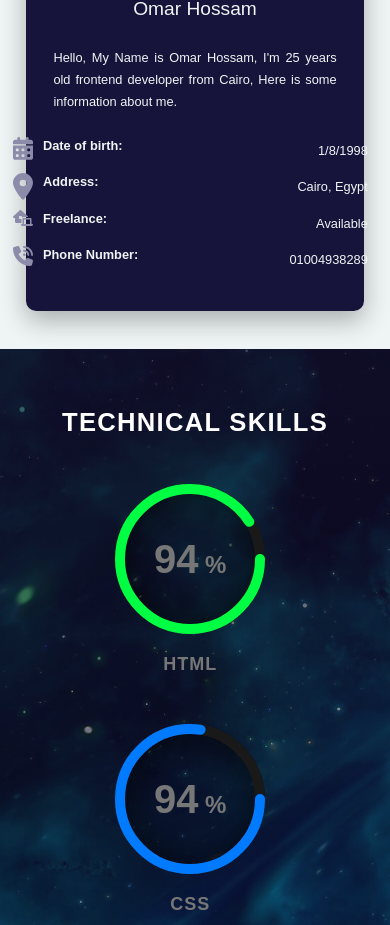
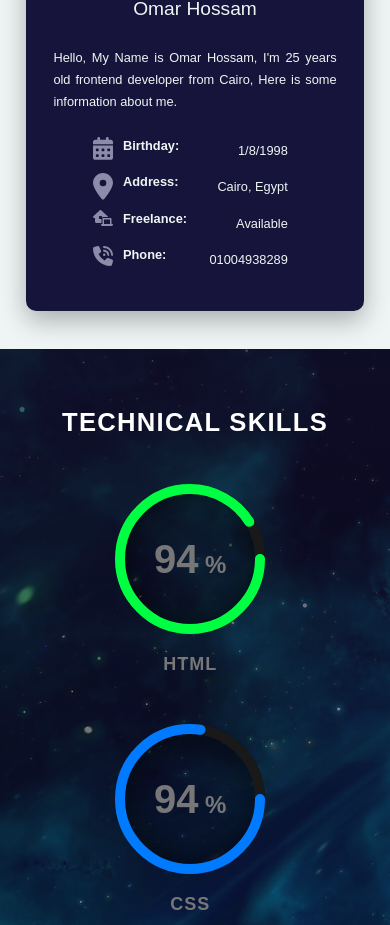
Before and after one commit to omarhossam110/My-Portfolio., a React (Create React App) app: page / in a window 390 px wide. Shown: the part 1194-2119 px from the top of the page. Built offline with nearby package versions, Linux system fonts and the light colour scheme.

Commit message:
Responsive edits

```diff
--- a/src/components/About.js
+++ b/src/components/About.js
@@ -49,9 +49,9 @@ const About = () => {
                       <svg className={`about__info-svg`} viewBox="0 0 448 512">
                         <path d="M128 0c17.7 0 32 14.3 32 32V64H288V32c0-17.7 14.3-32 32-32s32 14.3 32 32V64h48c26.5 0 48 21.5 48 48v48H0V112C0 85.5 21.5 64 48 64H96V32c0-17.7 14.3-32 32-32zM0 192H448V464c0 26.5-21.5 48-48 48H48c-26.5 0-48-21.5-48-48V192zm64 80v32c0 8.8 7.2 16 16 16h32c8.8 0 16-7.2 16-16V272c0-8.8-7.2-16-16-16H80c-8.8 0-16 7.2-16 16zm128 0v32c0 8.8 7.2 16 16 16h32c8.8 0 16-7.2 16-16V272c0-8.8-7.2-16-16-16H208c-8.8 0-16 7.2-16 16zm144-16c-8.8 0-16 7.2-16 16v32c0 8.8 7.2 16 16 16h32c8.8 0 16-7.2 16-16V272c0-8.8-7.2-16-16-16H336zM64 400v32c0 8.8 7.2 16 16 16h32c8.8 0 16-7.2 16-16V400c0-8.8-7.2-16-16-16H80c-8.8 0-16 7.2-16 16zm144-16c-8.8 0-16 7.2-16 16v32c0 8.8 7.2 16 16 16h32c8.8 0 16-7.2 16-16V400c0-8.8-7.2-16-16-16H208zm112 16v32c0 8.8 7.2 16 16 16h32c8.8 0 16-7.2 16-16V400c0-8.8-7.2-16-16-16H336c-8.8 0-16 7.2-16 16z" />
                       </svg>
-                      Date of birth:
+                      Birthday:
                     </span>
-                    <span className={`about__info-span col-xs-4`}>1/8/1998</span>
+                    <span className={`about__info-span  `}>1/8/1998</span>
                   </div>
 
                   <div className={`about__info-description`}>
@@ -61,7 +61,7 @@ const About = () => {
                       </svg>
                       Address:
                     </span>
-                    <span className={`about__info-span col-xs-4`}>Cairo, Egypt</span>
+                    <span className={`about__info-span  `}>Cairo, Egypt</span>
                   </div>
 
                   <div className={`about__info-description`}>
@@ -71,7 +71,7 @@ const About = () => {
                       </svg>
                       Freelance:
                     </span>
-                    <span className={`about__info-span col-xs-4`}>Available</span>
+                    <span className={`about__info-span  `}>Available</span>
                   </div>
 
                   <div className={`about__info-description`}>
@@ -79,9 +79,9 @@ const About = () => {
                       <svg className={`about__info-svg`} viewBox="0 0 512 512">
                         <path d="M280 0C408.1 0 512 103.9 512 232c0 13.3-10.7 24-24 24s-24-10.7-24-24c0-101.6-82.4-184-184-184c-13.3 0-24-10.7-24-24s10.7-24 24-24zm8 192a32 32 0 1 1 0 64 32 32 0 1 1 0-64zm-32-72c0-13.3 10.7-24 24-24c75.1 0 136 60.9 136 136c0 13.3-10.7 24-24 24s-24-10.7-24-24c0-48.6-39.4-88-88-88c-13.3 0-24-10.7-24-24zM117.5 1.4c19.4-5.3 39.7 4.6 47.4 23.2l40 96c6.8 16.3 2.1 35.2-11.6 46.3L144 207.3c33.3 70.4 90.3 127.4 160.7 160.7L345 318.7c11.2-13.7 30-18.4 46.3-11.6l96 40c18.6 7.7 28.5 28 23.2 47.4l-24 88C481.8 499.9 466 512 448 512C200.6 512 0 311.4 0 64C0 46 12.1 30.2 29.5 25.4l88-24z" />
                       </svg>
-                      Phone Number:
+                      Phone:
                     </span>
-                    <span className={`about__info-span col-xs-4`}>01004938289</span>
+                    <span className={`about__info-span  `}>01004938289</span>
                   </div>
                 </div>
               </div>
--- a/src/css/style.css
+++ b/src/css/style.css
@@ -466,6 +466,11 @@ h6 {
     justify-content: space-around;
   }
 }
+@media only screen and (max-width: 36em) {
+  .about__info-description {
+    justify-content: center;
+  }
+}
 .about__info-title {
   display: inline-block;
   width: 160px;
@@ -478,6 +483,11 @@ h6 {
 @media only screen and (max-width: 48em) {
   .about__info-title {
     font-size: 2rem;
+  }
+}
+@media only screen and (max-width: 36em) {
+  .about__info-title {
+    width: 0;
   }
 }
 .about__info-svg {
--- a/src/sass/components/_about.module.scss
+++ b/src/sass/components/_about.module.scss
@@ -127,6 +127,9 @@
       display: flex;
       justify-content: space-around;
     }
+    @include respond(phone) {
+      justify-content: center;
+    }
   }
 
   &__info-title {
@@ -139,6 +142,9 @@
     position: relative;
     @include respond(tab-port-small) {
       font-size: 2rem;
+    }
+    @include respond(phone) {
+      width: 0;
     }
   }
 
```
Also changed, not shown: 1 other file (tests, documents, lock files or other folders).
